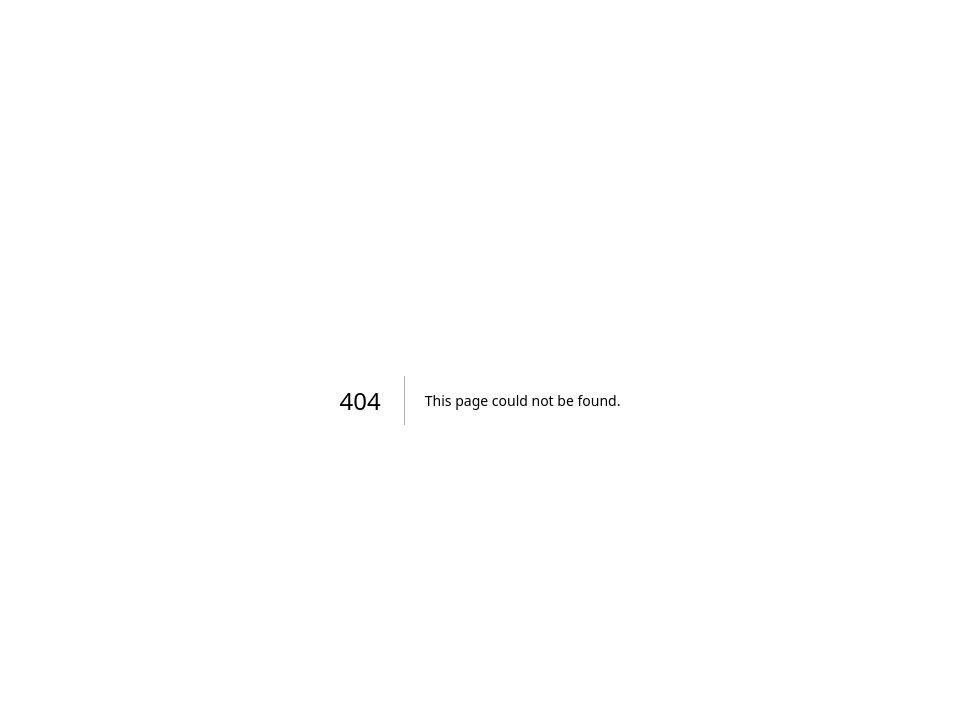
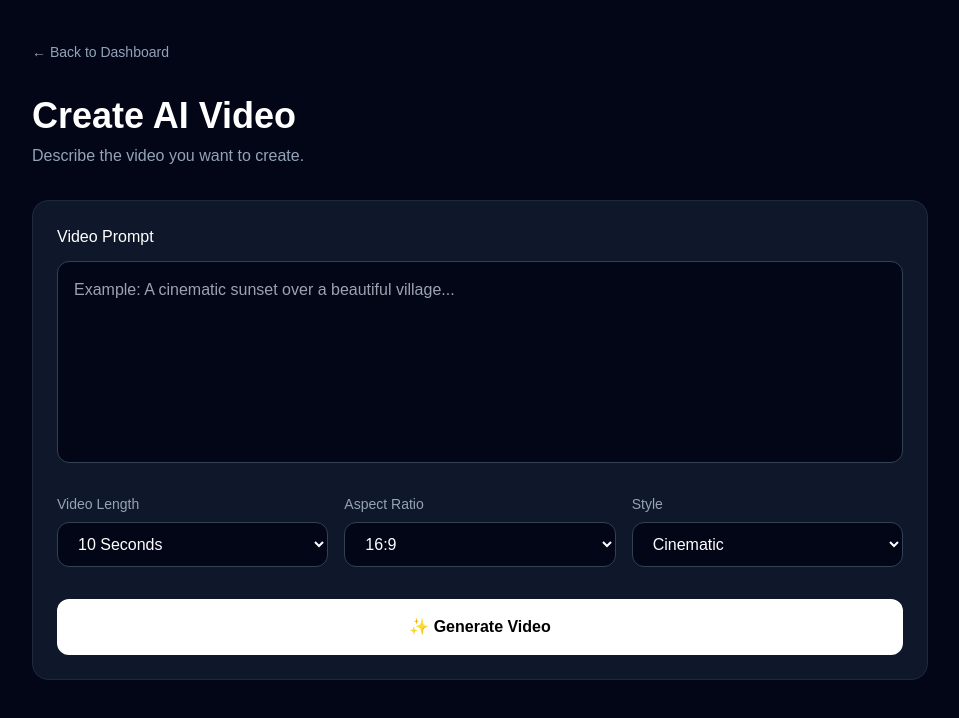
Before and after one commit to skraselnazmul-svg/Ai-Promo-video-, a Next.js app: page /create in a window 1280 px wide. Before the commit this address had no page. Shown: the top 718 px of the page, without its empty margins (160-1119 px from the left). Built offline with nearby package versions, Linux system fonts and the light colour scheme.

Commit message:
Create video generation page component
This component allows users to create a video by submitting a prompt, selecting video length, aspect ratio, and style.

```diff
--- /dev/null
+++ b/app/create/page.tsx
@@ -0,0 +1,97 @@
+"use client";
+
+import { useState } from "react";
+
+export default function CreatePage() {
+  const [prompt, setPrompt] = useState("");
+
+  return (
+    <main className="min-h-screen bg-slate-950 px-6 py-10 text-white">
+      <div className="mx-auto max-w-4xl">
+        <a
+          href="/dashboard"
+          className="text-sm text-slate-400 hover:text-white"
+        >
+          ← Back to Dashboard
+        </a>
+
+        <div className="mt-8">
+          <h1 className="text-4xl font-bold">
+            Create AI Video
+          </h1>
+
+          <p className="mt-2 text-slate-400">
+            Describe the video you want to create.
+          </p>
+        </div>
+
+        <div className="mt-8 rounded-2xl border border-slate-800 bg-slate-900 p-6">
+          <label className="mb-3 block font-medium">
+            Video Prompt
+          </label>
+
+          <textarea
+            value={prompt}
+            onChange={(e) => setPrompt(e.target.value)}
+            placeholder="Example: A cinematic sunset over a beautiful village..."
+            rows={7}
+            className="w-full resize-none rounded-xl border border-slate-700 bg-slate-950 p-4 text-white outline-none focus:border-white"
+          />
+
+          <div className="mt-6 grid gap-4 md:grid-cols-3">
+            <div>
+              <label className="mb-2 block text-sm text-slate-400">
+                Video Length
+              </label>
+
+              <select className="w-full rounded-xl border border-slate-700 bg-slate-950 px-4 py-3">
+                <option>10 Seconds</option>
+                <option>30 Seconds</option>
+                <option>60 Seconds</option>
+              </select>
+            </div>
+
+            <div>
+              <label className="mb-2 block text-sm text-slate-400">
+                Aspect Ratio
+              </label>
+
+              <select className="w-full rounded-xl border border-slate-700 bg-slate-950 px-4 py-3">
+                <option>16:9</option>
+                <option>9:16</option>
+                <option>1:1</option>
+              </select>
+            </div>
+
+            <div>
+              <label className="mb-2 block text-sm text-slate-400">
+                Style
+              </label>
+
+              <select className="w-full rounded-xl border border-slate-700 bg-slate-950 px-4 py-3">
+                <option>Cinematic</option>
+                <option>Realistic</option>
+                <option>3D Animation</option>
+                <option>Anime</option>
+              </select>
+            </div>
+          </div>
+
+          <button
+            type="button"
+            className="mt-8 w-full rounded-xl bg-white px-6 py-4 font-semibold text-black hover:bg-slate-200"
+            onClick={() => {
+              alert(
+                prompt.trim()
+                  ? "Your video request has been submitted!"
+                  : "Please enter a video prompt."
+              );
+            }}
+          >
+            ✨ Generate Video
+          </button>
+        </div>
+      </div>
+    </main>
+  );
+}
```
